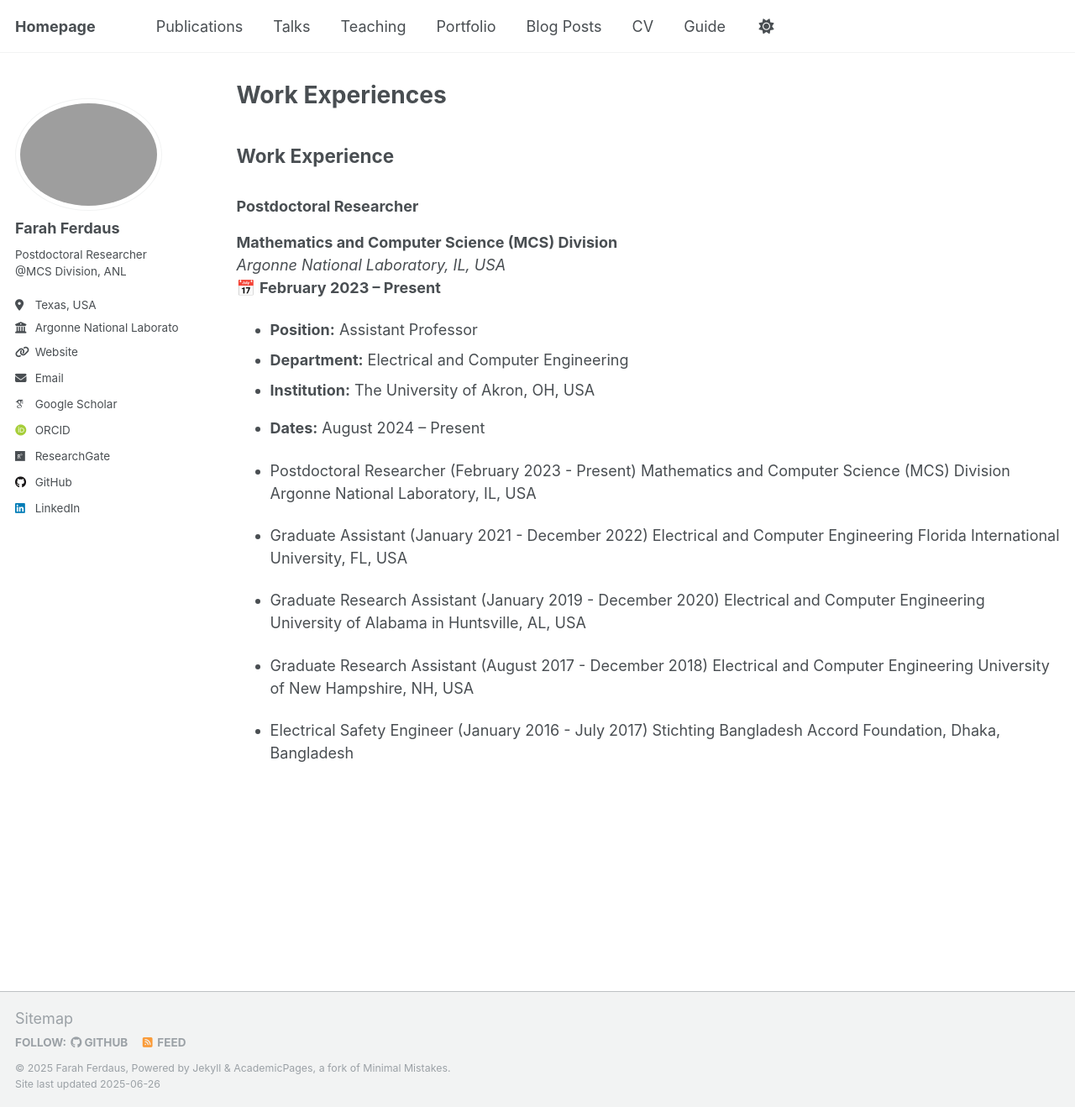
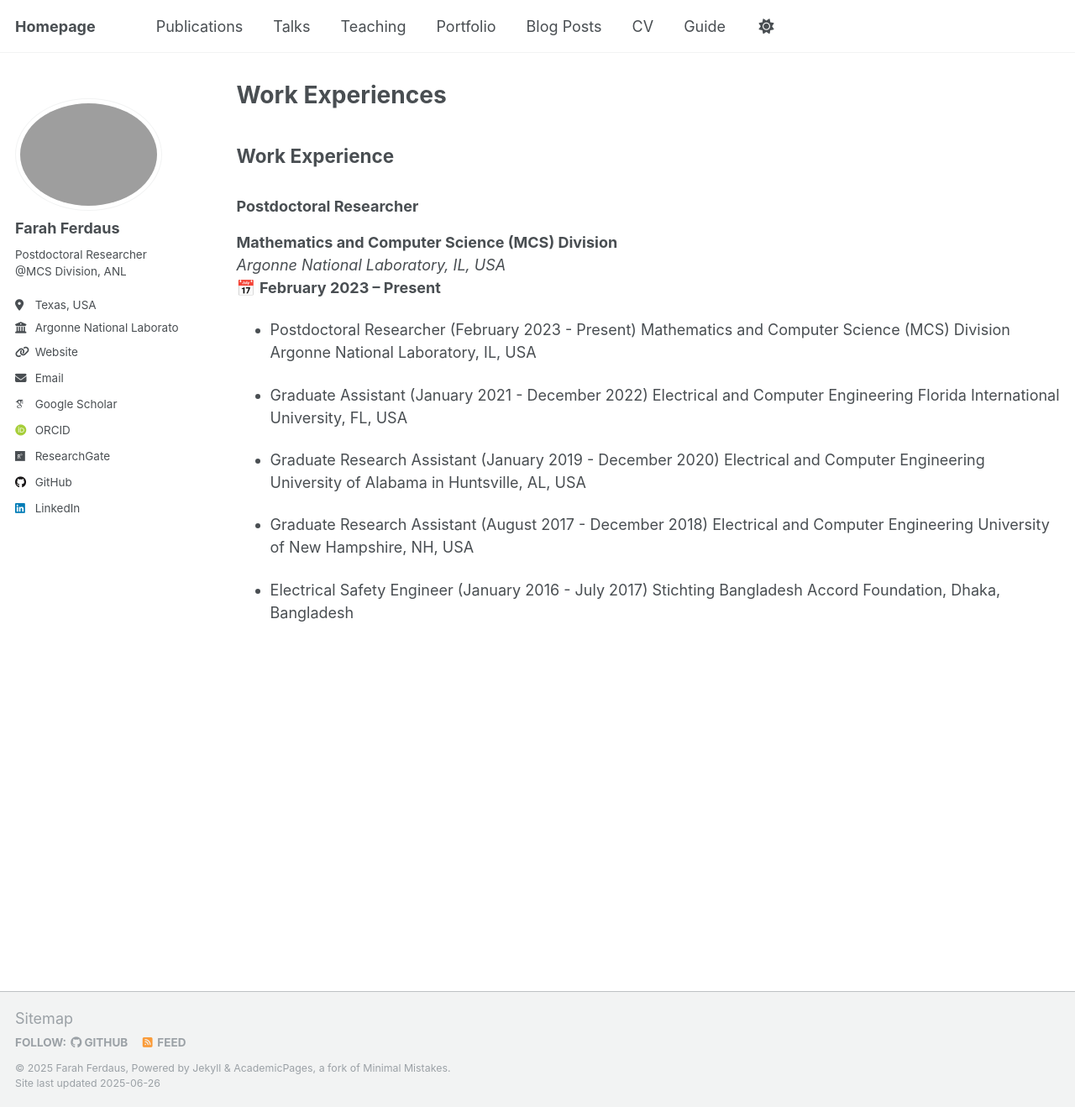
Before and after one commit to fferdaus/fferdaus.github.io, a Jekyll site: the page built from _pages/experience.md, in a window 1280 px wide and 1318 px high. Shown: the whole window at 84% size. Built offline with Jekyll 4.4.1, drawn with Linux system fonts in a browser that asks for light colours; some web fonts are replaced.

Commit message:
Update experience.md

```diff
--- a/_pages/experience.md
+++ b/_pages/experience.md
@@ -15,10 +15,6 @@ redirect_from:
 *Argonne National Laboratory, IL, USA*
 📅 **February 2023 – Present**
 
-- **Position:** Assistant Professor
-- **Department:** Electrical and Computer Engineering
-- **Institution:** The University of Akron, OH, USA
-- **Dates:** August 2024 – Present
 
 
 
```
